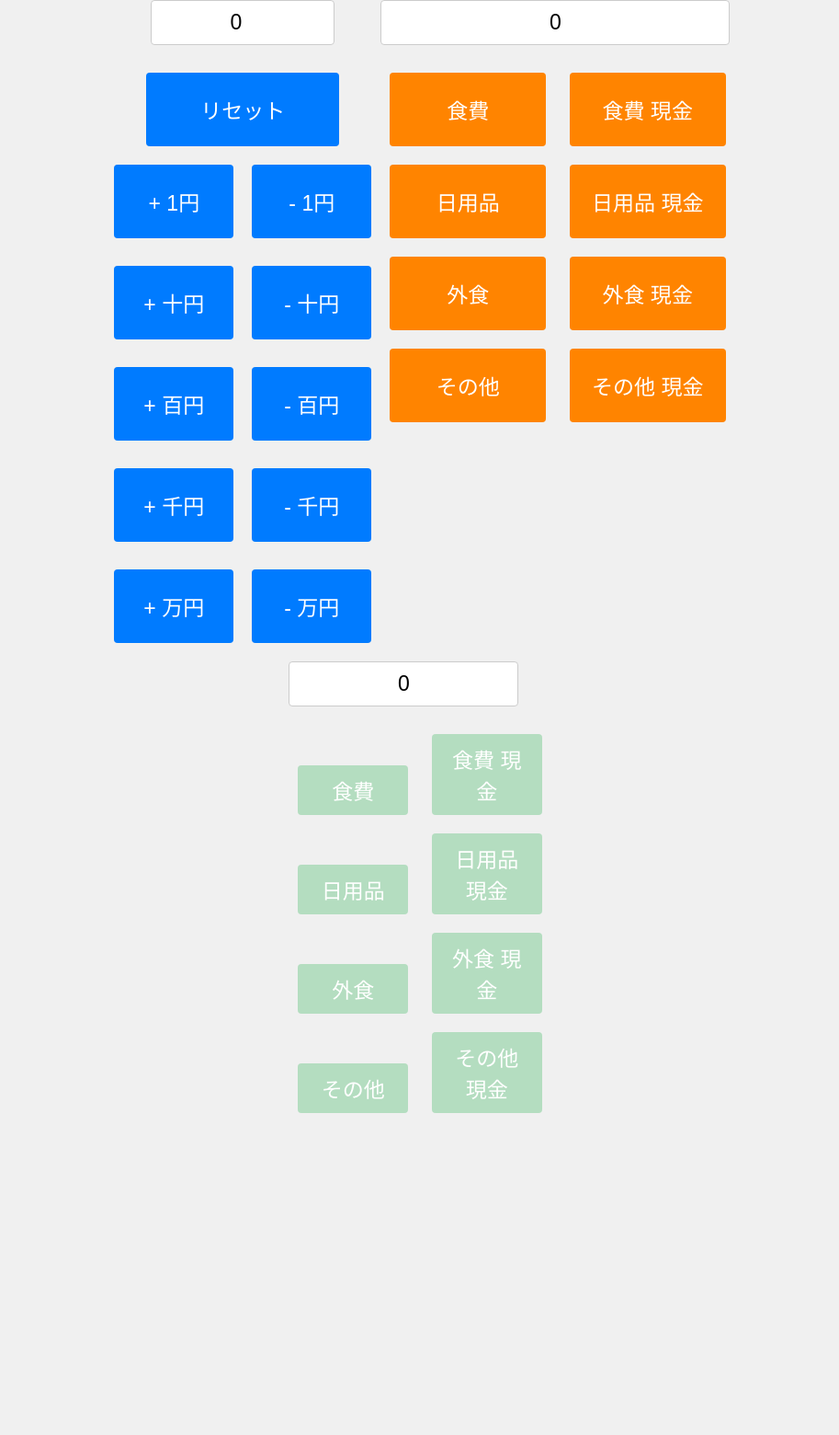
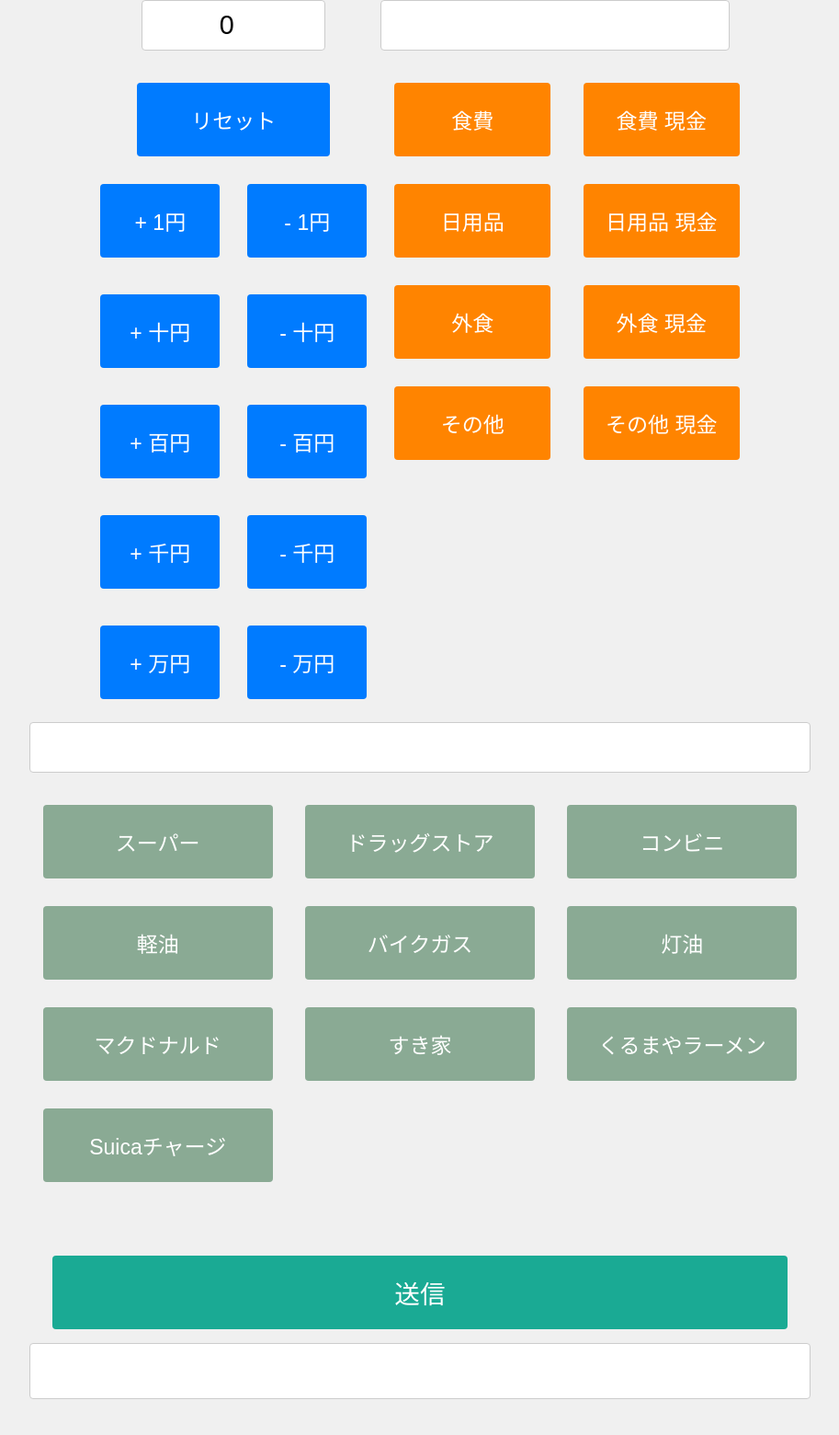
Before and after one commit to mopcrunta/test, a plain HTML site: page index.html in a window 1280 px wide. Shown: the whole page at 92% size, without its empty margins (183-1096 px from the left). Before the commit the page ends 1220 px from the top, so only its background shows below. Drawn offline with Linux system fonts and the light colour scheme.

Commit message:
Update index.html
1905

```diff
--- a/index.html
+++ b/index.html
@@ -12,12 +12,12 @@
             min-height: 100vh;
             margin: 0;
             background-color: #f0f0f0;
-			 font-size: 1.2em;
+			font-size: 1.2em;
         }
 
         #myTextbox {
             padding: 10px;
-             font-size: 1.2em;
+             font-size: 1.5em;
             border: 1px solid #ccc;
             border-radius: 4px;
             margin-bottom: 20px;
@@ -29,7 +29,7 @@
         button {
             padding: 10px 20px;
             font-size: 1.2em;
-            margin: 10px;
+            margin: 15px;
             border: none;
             border-radius: 4px;
             background-color: #007bff;
@@ -76,7 +76,7 @@
 		.all .button-group button{
 
 			width: 130px;
-			 height: 80px;
+			height: 80px;
 		}
 
         .allItem {
@@ -90,7 +90,7 @@
 		#categoryBox{
 
 	        padding: 10px;
-            font-size: 1.2em;
+            font-size: 1.5em;
             border: 1px solid #ccc;
             border-radius: 4px;
             margin-bottom: 20px;
@@ -115,20 +115,55 @@
 		#koumokuBox{
 
 	        padding: 10px;
-             font-size: 1.2em;
+             font-size: 1.5em;
             border: 1px solid #ccc;
             border-radius: 4px;
             margin-bottom: 20px;
             text-align: center;
-            width: 250px; /* テキストボックスの幅を固定 */
+            width: 850px; /* テキストボックスの幅を固定 */
             box-sizing: border-box; /* ブラウザ間の表示差異を抑制 */
 
 		}
 
 		.koumokuBox-button-group button{
+			width: 250px;
+			height: 80px;
+			background-color: #8AAA94;
+		}
 
-			width: 120px;
-			background-color: #b4ddc0;
+		.send {
+
+
+	        font-family: sans-serif;
+            display: flex;
+            flex-direction: column;
+            align-items: center;
+            min-height: 100vh;
+            margin-top: 50px;
+            background-color: #f0f0f0;
+			font-size: 1.2em;
+
+		}
+
+		.send button{
+
+				width: 800px;
+			height: 80px;
+			background-color: #1AAA94;
+
+		}
+
+		#Code{
+			padding: 10px;
+            font-size: 1.5em;
+            border: 1px solid #ccc;
+            border-radius: 4px;
+            margin-bottom: 20px;
+            text-align: center;
+            width: 850px; /* テキストボックスの幅を固定 */
+            box-sizing: border-box; /* ブラウザ間の表示差異を抑制 */
+
+
 		}
     </style>
 </head>
@@ -176,57 +211,105 @@
 
 	<div class "category">
 
-        <input type="text" id="categoryBox" value="0">
+        <input type="text" id="categoryBox" value="">
 
         <div class="categoryBox-button-group">
-			<button onclick="setValue()">食費</button>
-			<button onclick="setValue()">食費 現金</button>
+			<button onclick="setValue(event)">食費</button>
+			<button onclick="setValue(event)">食費 現金</button>
         </div>
 
         <div class="categoryBox-button-group">
-			<button onclick="setValue()">日用品</button>
-			<button onclick="setValue()">日用品 現金</button>
+			<button onclick="setValue(event)">日用品</button>
+			<button onclick="setValue(event)">日用品 現金</button>
         </div>
         <div class="categoryBox-button-group">
-			<button onclick="setValue()">外食</button>
-			<button onclick="setValue()">外食 現金</button>
+			<button onclick="setValue(event)">外食</button>
+			<button onclick="setValue(event)">外食 現金</button>
         </div>
 
         <div class="categoryBox-button-group">
-			<button onclick="setValue()">その他</button>
-			<button onclick="setValue()">その他 現金</button>
+			<button onclick="setValue(event)">その他</button>
+			<button onclick="setValue(event)">その他 現金</button>
         </div>
 
 	</div>
+
 
 </div>
 
 <div class "koumoku">
 
-        <input type="text" id="koumokuBox" value="0">
+        <input type="text" id="koumokuBox" value="">
 
         <div class="koumokuBox-button-group">
-			<button onclick="setValue()">食費</button>
-			<button onclick="setValue()">食費 現金</button>
+			<button onclick="koumokusetValue(event)">スーパー</button>
+			<button onclick="koumokusetValue(event)">ドラッグストア</button>
+			<button onclick="koumokusetValue(event)">コンビニ</button>
         </div>
 
         <div class="koumokuBox-button-group">
-			<button onclick="setValue()">日用品</button>
-			<button onclick="setValue()">日用品 現金</button>
+			<button onclick="koumokusetValue(event)">軽油</button>
+			<button onclick="koumokusetValue(event)">バイクガス</button>
+			<button onclick="koumokusetValue(event)">灯油</button>
         </div>
         <div class="koumokuBox-button-group">
-			<button onclick="setValue()">外食</button>
-			<button onclick="setValue()">外食 現金</button>
+			<button onclick="koumokusetValue(event)">マクドナルド</button>
+			<button onclick="koumokusetValue(event)">すき家</button>
+			<button onclick="koumokusetValue(event)">くるまやラーメン</button>
         </div>
 
         <div class="koumokuBox-button-group">
-			<button onclick="setValue()">その他</button>
-			<button onclick="setValue()">その他 現金</button>
+
+			<button onclick="koumokusetValue(event)">Suicaチャージ</button>
         </div>
 
 	</div>
 
+<div class ="send">
+
+	<button onclick="changeButtonText(event)">送信</button>
+	<input type="password" id="Code" value="">
+
+</div>
+
+
     <script>
+
+	// ローカルストレージキー
+    const STORAGE_KEY = 'codeInputValue';
+
+    // ページ読み込み時にローカルストレージから値を読み込む
+    window.onload = function() {
+        const storedValue = localStorage.getItem(STORAGE_KEY);
+        if (storedValue) {
+            document.getElementById('Code').value = storedValue;
+        }
+    };
+
+    // テキストボックスの値が変更されたときにローカルストレージに保存する
+    document.getElementById('Code').addEventListener('input', function() {
+        localStorage.setItem(STORAGE_KEY, this.value);
+    });
+
+    function changeButtonText(event) {
+        let button = event.target;
+        let originalText = button.textContent; // 元のボタンテキストを保存
+        button.textContent = "送信済み";
+
+        setTimeout(function() {
+            button.textContent = originalText; // 1秒後に元のテキストに戻す
+        }, 1000);
+    }
+
+		function koumokusetValue(event) {
+			let buttonText = event.target.textContent; // クリックされたボタンのテキストを取得
+			document.getElementById("koumokuBox").value = buttonText;
+		}
+
+		function setValue(event) {
+			let buttonText = event.target.textContent; // クリックされたボタンのテキストを取得
+			document.getElementById("categoryBox").value = buttonText;
+		}
 
         function changeValue(amount) {
             let textbox = document.getElementById("myTextbox");
```
